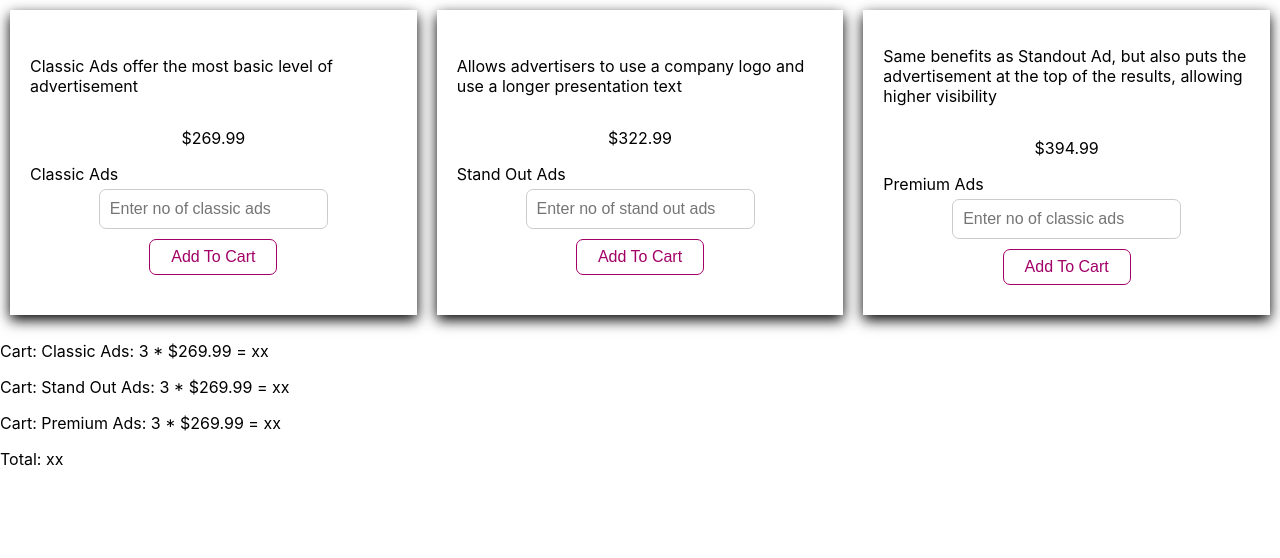
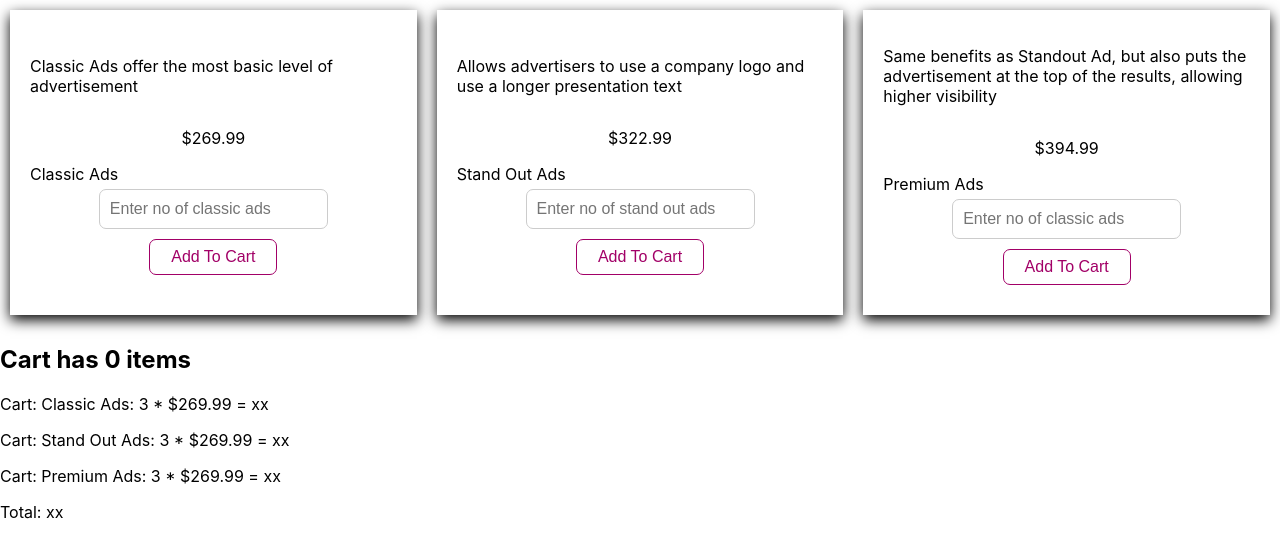
Before and after one commit to Brauxel/seek-code-test, a React (Create React App) app: page / in a window 1280 px wide. Shown: the top 558 px of the page. Built offline with nearby package versions, Linux system fonts and the light colour scheme.

Commit message:
Cart provider implemented, product id added to the payload

```diff
--- a/src/App.tsx
+++ b/src/App.tsx
@@ -4,9 +4,10 @@ import { FlexBox } from './components/shared/atoms/flexBox/FlexBox'
 import { Input } from './components/shared/atoms/input/Input'
 import { Label } from './components/shared/atoms/label/Label'
 import { Cart } from './components/shared/organisms/cart/Cart'
+import { CartProvider } from './components/contexts/CartContext'
 
 export const App = () => (
-  <>
+  <CartProvider>
     <FlexBox>
       <Card>
         <p>Classic Ads offer the most basic level of advertisement</p>
@@ -64,5 +65,5 @@ export const App = () => (
     </FlexBox>
 
     <Cart />
-  </>
+  </CartProvider>
 )
--- a/src/components/contexts/CartContext.tsx
+++ b/src/components/contexts/CartContext.tsx
@@ -24,20 +24,20 @@ export const CartProvider: React.FC<Props> = ({ children }) => {
   const [items, dispatch] = useReducer(reducer, [])
 
   const addItems = useCallback(
-    ({ id, quantity }) => {
+    ({ id, productId, quantity }) => {
       dispatch({
         type: ActionTypes.ADD_ITEM,
-        payload: { id, quantity },
+        payload: { id, productId, quantity },
       })
     },
     [dispatch]
   )
 
   const removeItems = useCallback(
-    ({ id, quantity }) => {
+    ({ id, productId, quantity }) => {
       dispatch({
         type: ActionTypes.REMOVE_ITEM,
-        payload: { id, quantity },
+        payload: { id, productId, quantity },
       })
     },
     [dispatch]
--- a/src/components/models/Cart.ts
+++ b/src/components/models/Cart.ts
@@ -5,6 +5,7 @@ export enum ActionTypes {
 
 export interface CartItem {
   id: number | string
+  productId: number | string
   quantity: number
 }
 
--- a/src/components/shared/organisms/cart/Cart.tsx
+++ b/src/components/shared/organisms/cart/Cart.tsx
@@ -1,8 +1,16 @@
-export const Cart = () => (
-  <div>
+import { useContext } from 'react'
+import { CartContext } from 'src/components/contexts/CartContext'
+
+export const Cart = () => {
+  const { items } = useContext(CartContext)
+
+  return (
+    <div className="cart">
+      <h2>Cart has {items.length} items</h2>
       <p>Cart: Classic Ads: 3 * $269.99 = xx</p>
       <p>Cart: Stand Out Ads: 3 * $269.99 = xx</p>
       <p>Cart: Premium Ads: 3 * $269.99 = xx</p>
       <p>Total: xx</p>
     </div>
   )
+}
```
Lines whose indentation alone changed are shown as unchanged.
